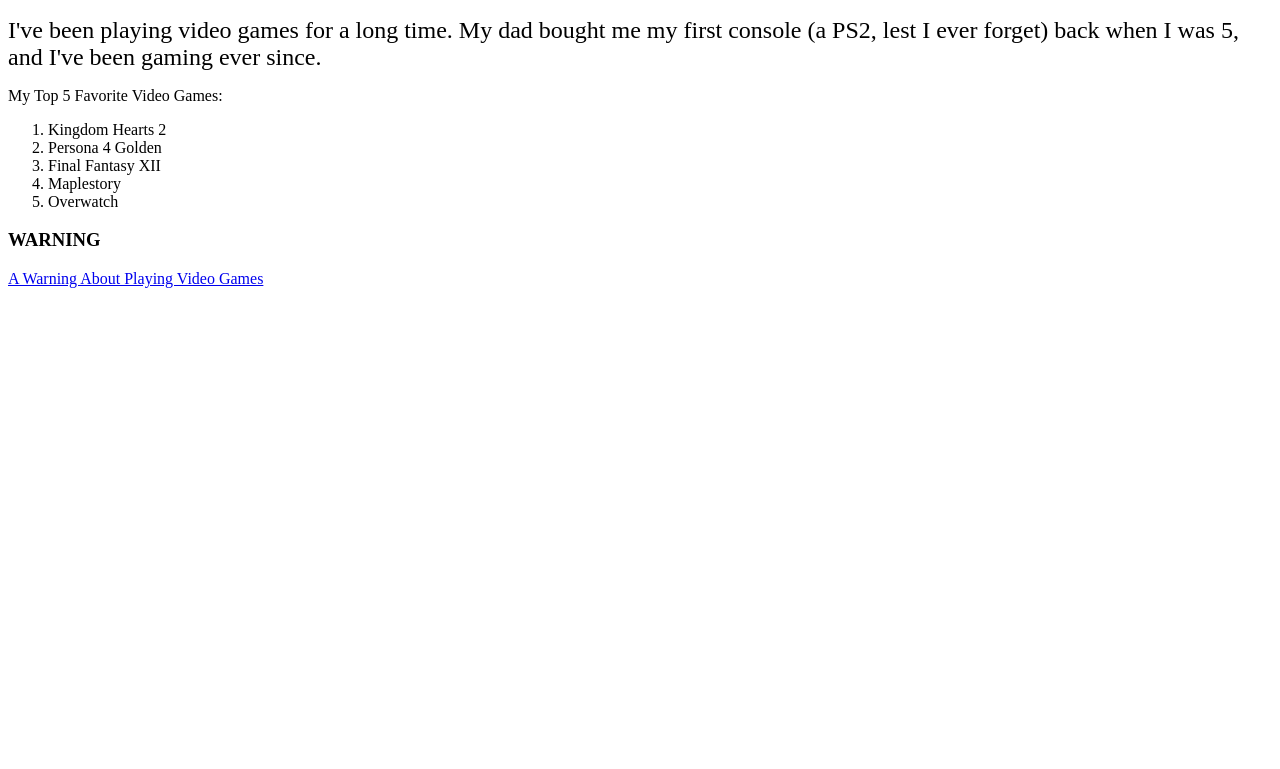
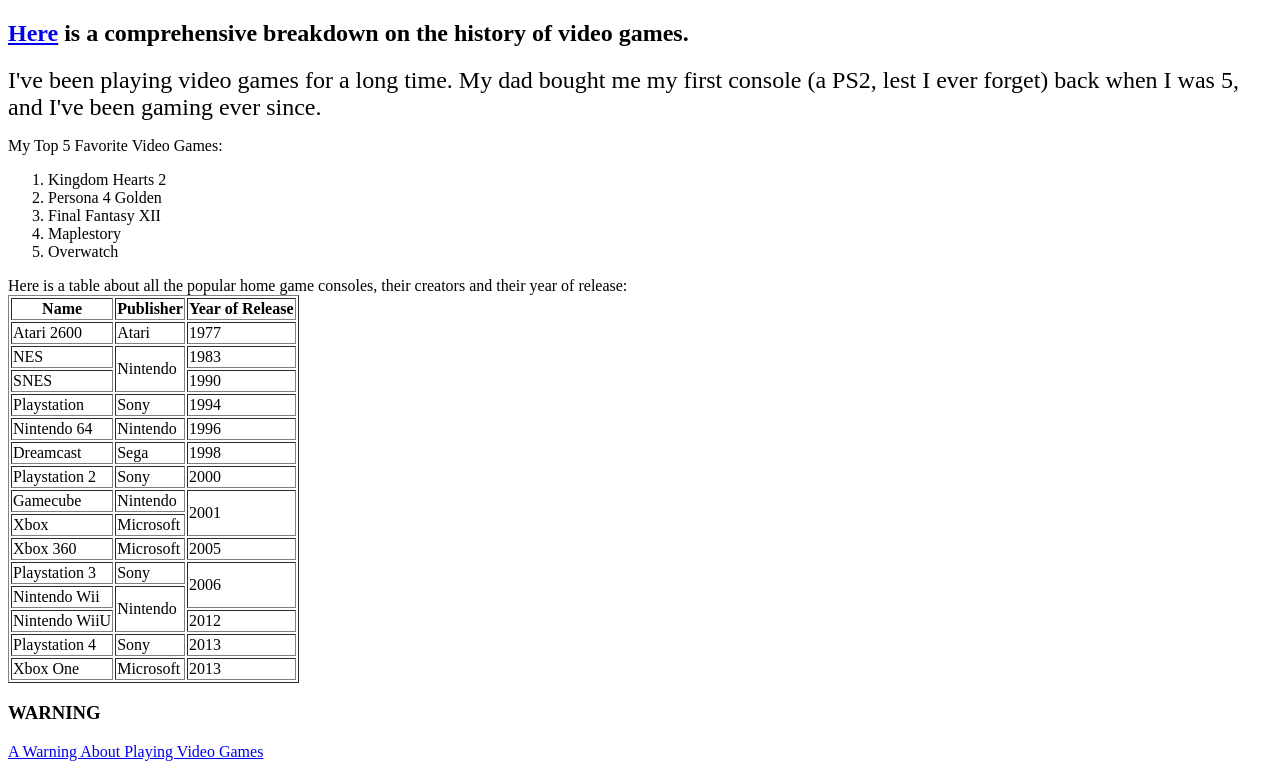
Before and after one commit to NoahRGuy/NoahRGuy.github.io, a plain HTML site: page index.html in a window 1280 px wide. Shown: the part 571-1340 px from the top of the page. Before the commit the page ends 867 px from the top, so only its background shows below. Drawn offline with Linux system fonts and the light colour scheme.

Commit message:
add table

```diff
--- a/index.html
+++ b/index.html
@@ -14,6 +14,7 @@
 
 	<h2>...To this.</h2>
 	<img src="images/PS4.jpg" alt="really fancy machine" style="width:300px;height:300px;">
+	<h2><a href="https://en.wikipedia.org/wiki/History_of_video_games">Here</a> is a comprehensive breakdown on the history of video games.</h2>
 	<p><font size="+2">I've been playing video games for a long time. My dad bought me my first console (a PS2, lest I ever forget) back when I was 5, and I've been gaming ever since.</font></p>
 
 		<p>My Top 5 Favorite Video Games:</p>
@@ -24,6 +25,88 @@
 			<li>Maplestory</li>
 			<li>Overwatch</li>
 		</ol>
+
+	Here is a table about all the popular home game consoles, their creators and their year of release:
+
+	<table border="1">
+		<tr>
+			<th>Name</th>
+			<th>Publisher</th>
+			<th>Year of Release</th>
+		</tr>
+		<tr>
+			<td>Atari 2600</td>
+			<td>Atari</td>
+			<td>1977</td>
+		</tr>
+		<tr>
+			<td>NES</td>
+			<td rowspan="2">Nintendo</td>
+			<td>1983</td>
+		</tr>
+		<tr>
+			<td>SNES</td>
+			<td>1990</td>
+		</tr>
+		<tr>
+			<td>Playstation</td>
+			<td>Sony</td>
+			<td>1994</td>
+		</tr>
+		<tr>
+			<td>Nintendo 64</td>
+			<td>Nintendo</td>
+			<td>1996</td>
+		</tr>
+		<tr>
+			<td>Dreamcast</td>
+			<td>Sega</td>
+			<td>1998</td>
+		</tr>
+		<tr>
+			<td>Playstation 2</td>
+			<td>Sony</td>
+			<td>2000</td>
+		</tr>
+		<tr>
+			<td>Gamecube</td>
+			<td>Nintendo</td>
+			<td rowspan="2">2001</td>
+		</tr>
+		<tr>
+			<td>Xbox</td>
+			<td>Microsoft</td>
+		</tr>
+		<tr>
+			<td>Xbox 360</td>
+			<td>Microsoft</td>
+			<td>2005</td>
+		</tr>
+		<tr>
+			<td>Playstation 3</td>
+			<td>Sony</td>
+			<td rowspan="2">2006</td>
+		</tr>
+		<tr>
+			<td>Nintendo Wii</td>
+			<td rowspan="2">Nintendo</td>
+		</tr>
+		<tr>
+			<td>Nintendo WiiU</td>
+			<td>2012</td>
+		</tr>
+		<tr>
+			<td>Playstation 4</td>
+			<td>Sony</td>
+			<td>2013</td>
+		</tr>
+		<tr>
+			<td>Xbox One</td>
+			<td>Microsoft</td>
+			<td>2013</td>
+		</tr>
+	</table>
+
 	<h3>WARNING</h3>
 	<a href="warning.html">A Warning About Playing Video Games</a>
 </body>
```
